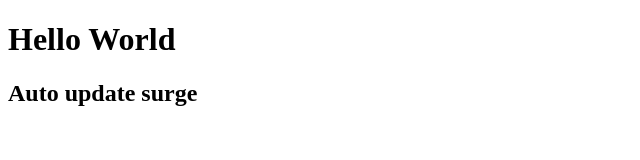
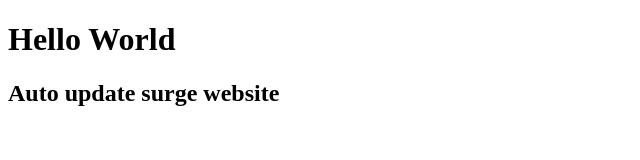
Before and after one commit to Muhammad-Razzaq/Serverless-SaaS, a plain HTML site: page index.html in a window 1280 px wide. Shown: the whole page, without its empty margins (0-640 px from the left). Drawn offline with Linux system fonts and the light colour scheme.

Commit message:
Auto update surge

```diff
--- a/index.html
+++ b/index.html
@@ -8,6 +8,6 @@
 </head>
 <body>
     <h1>Hello World</h1>
-    <h2>Auto update surge</h2>
+    <h2>Auto update surge website</h2>
 </body>
 </html>
```
